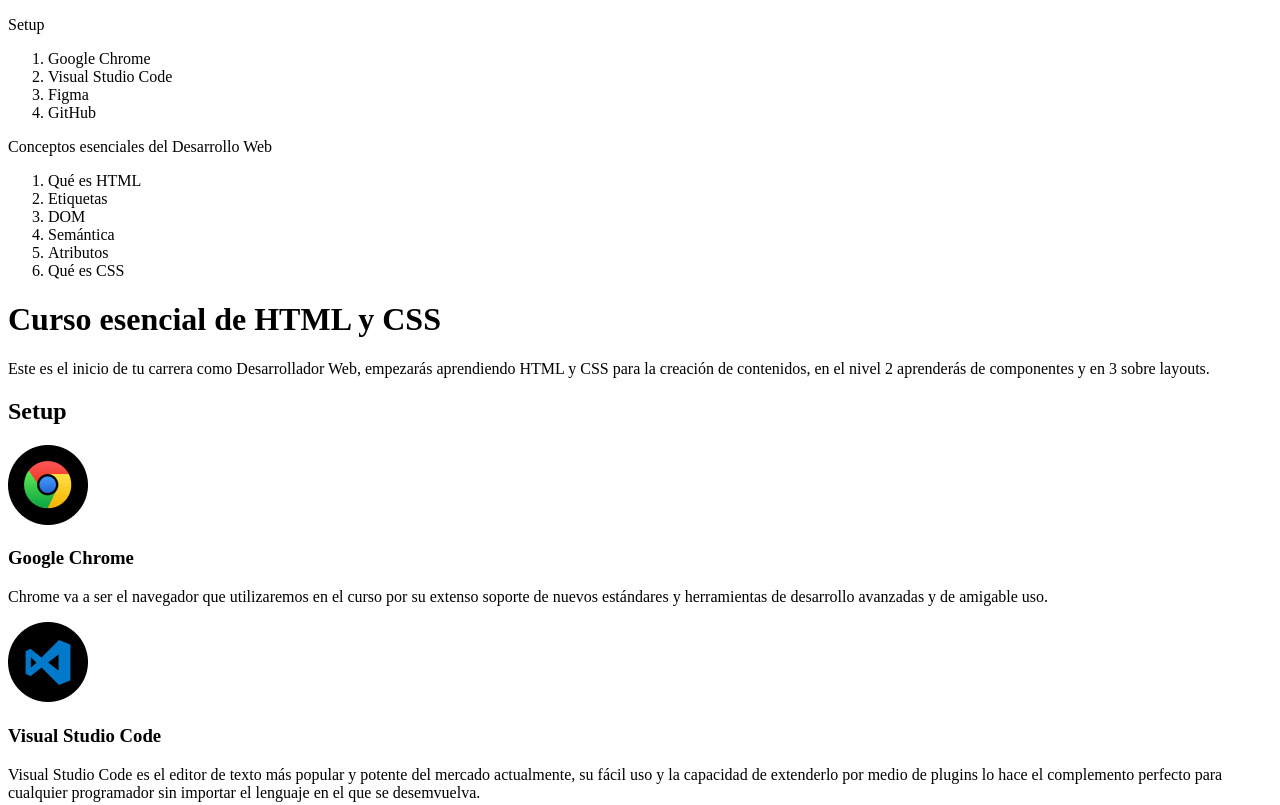
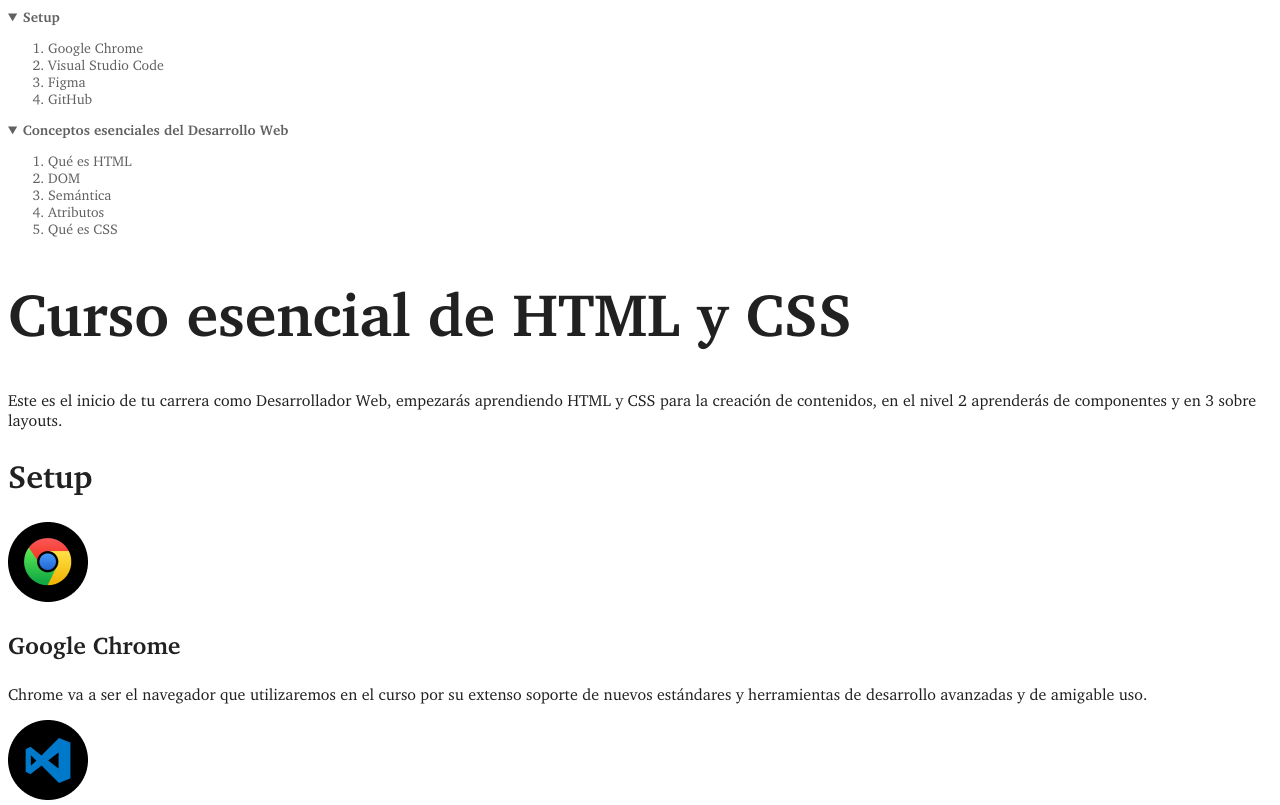
Before and after one commit to antoosor/curso-esencial-html-css, a plain HTML site: page index.html in a window 1280 px wide. Shown: the top 805 px of the page. Drawn offline with Linux system fonts and the light colour scheme.

Commit message:
Se agrega css y fuentes para descargar

```diff
--- a/index.html
+++ b/index.html
@@ -5,32 +5,41 @@
     <meta charset="UTF-8">
     <meta name="viewport" content="width=device-width, initial-scale=1.0">
     <title>El blog de Antonio</title>
+    <link rel="stylesheet" href="/styles.css">
 </head>
 
 <body>
+    <header>
+        <nav>
+            <details open>
+                <summary>
+                    Setup
+                </summary>
+                <ol>
+                    <li><a href="#google-chrome">Google Chrome</a></li>
+                    <li><a href="#vsc">Visual Studio Code</a></li>
+                    <li><a href="#figma">Figma</a></li>
+                    <li><a href="#github">GitHub</a></li>
+                </ol>
+            </details>
+            <details open>
+                <summary>
+                    Conceptos esenciales del Desarrollo Web
+                </summary>
+                <ol>
+                    <li><a href="#queeshtml">Qué es HTML</a></li>
+                    <li><a href="#dom">DOM</a></li>
+                    <li><a href="#semantica">Semántica</a></li>
+                    <li><a href="#atributos">Atributos</a> </li>
+                    <li><a href="#css">Qué es CSS</a> </li>
+                </ol>
+            </details>
 
-    <head>
-        <nav>
-            <p>Setup</p>
-            <ol>
-                <li>Google Chrome</li>
-                <li>Visual Studio Code</li>
-                <li>Figma</li>
-                <li>GitHub</li>
-            </ol>
-            <p>Conceptos esenciales del Desarrollo Web</p>
-            <ol>
-                <li>Qué es HTML</li>
-                <li>Etiquetas</li>
-                <li>DOM</li>
-                <li>Semántica</li>
-                <li>Atributos</li>
-                <li>Qué es CSS</li>
-            </ol>
+
         </nav>
 
 
-    </head>
+    </header>
     <h1>Curso esencial de HTML y CSS</h1>
     <p>Este es el inicio de tu carrera como Desarrollador Web, empezarás aprendiendo HTML y CSS para la creación de
         contenidos, en el nivel 2 aprenderás de componentes y en 3 sobre layouts.</p>
@@ -38,26 +47,26 @@
         Setup
     </h2>
     <img src="images/google-chrome.png" alt="Logo de Google Chrome" title="Logo de Google Chrome">
-    <h3>
+    <h3 id="google-chrome">
         Google Chrome
     </h3>
     <p>Chrome va a ser el navegador que utilizaremos en el curso por su extenso soporte de nuevos estándares y
         herramientas de desarrollo avanzadas y de amigable uso.</p>
     <img src="images/visual-studio-code.png" alt="logo de Visual Studio Code" title="logo de Visual Studio Code">
-    <h3>
+    <h3 id="vsc">
         Visual Studio Code
     </h3>
     <p>Visual Studio Code es el editor de texto más popular y potente del mercado actualmente, su fácil uso y la
         capacidad de extenderlo por medio de plugins lo hace el complemento perfecto para cualquier programador sin
         importar el lenguaje en el que se desemvuelva.</p>
     <img src="images/figma.png" alt="Logo de figma" title="Logo de figma">
-    <h3>
+    <h3 id="figma">
         Figma
     </h3>
     <p>Figma es una la herramienta más popular en la actualidad para entregar diseños a los desarrolladores para su
         implementación por su fácil uso porque puede ser usado directamente desde el navegador.</p>
     <img src="images/github.png" alt="logo de Git Hub" title="logo de Git Hub">
-    <h3>
+    <h3 id="github">
         GitHub
     </h3>
     <p>Así como en Facebook te encuentran tus amigos, en Github te encuentran otras programadoras y programadores de
@@ -65,31 +74,53 @@
         guardarlo de manera privada, Github será esencial para almacenar tu futuro portafolio.</p>
     <hr>
     <h2>Conceptos esenciales del Desarrollo Web</h2>
-    <h3>Qué es HTML</h3>
+    <h3 id="queeshtml">Qué es HTML</h3>
     <p>Hyper Text Markup Language o Lenguaje de marcas Hipertexto. Es el componente más básico de la web. Define el
         significado y la estructura del contenido.</p>
-    <h3>Etiquetas</h3>
+    <pre>
+&lt;!DOCTYPE html&gt;
+&lt;html lang=&quot;en&quot;&gt;
+&lt;head&gt;
+    &lt;meta charset=&quot;UTF-8&quot;&gt;
+    &lt;meta name=&quot;viewport&quot; content=&quot;width=device-width, initial-scale=1.0&quot;&gt;
+    &lt;title&gt;Document&lt;/title&gt;
+&lt;/head&gt;
+&lt;body&gt;
+
+&lt;/body&gt;
+&lt;/html&gt;
+    </pre>
+    <h3 id="etiquetas">Etiquetas</h3>
     <p>Las etiquetas HTML van a ayudarnos a brindar una estructura y semántica al contenido de nuestro website y cada
         una tiene características y usos diferentes aunque visualmente den un resultado similar.</p>
     <p>Muchas etiquetas son fácil de diferencias como los headings o las imágenes y otras diferentes como header,
         footer, section o div, aquí es donde la semántica será la respuesta y si sabemos un poco de inglés también
         podremos darnos una pequeña idea de su uso pero en este curso vamos a usar las más importantes y que serán parte
         de tu día a día como Software Developer.</p>
-    <h3>DOM</h3>
+    <h3 id="dom">DOM</h3>
     <p>El Document Object Model es una estructura de árbol que representará todos nuestros proyectos web como si un
         árbol genealógico fuera: padres, hijos, hermanos con niveles infinitos. cuando entendemos esta anidación podemos
         identificar dependencias, herencias en css y que tan complejo es nuestro proyecto.</p>
     <img src="images/dom.png" alt="Estructura de arbol que representará al document Object model" title="Dom">
-    <h3>Semántica</h3>
-        <p> La semántica le brinda sentido a cada elemento existen en un sitio web, algunos elementos será meramente decorativos y no deben significar nada pero otros serán títulos y deberán estar en diferente jerarquías o alguna secciones serán más relevantes que otras, esto ayudará a los motores de búsqueda como Google o Duck Duck Go a diferenciar tu contenido, categorizar y será la herramientas más valiosa para estar en los primeros resultados de búsqueda SEO. También ayudará a la accesibilidad de tu sitio web, para que personas con habilidades diferentes puedan entender cada contenido.</p>
-<h3>Atributos</h3>
-<p>Los atributos le dan características extra a las etiquetas para complementar información y son pre programadas por el navegador, algunos atributos funcionan en todas las etiquetas de la misma forma como ‘class’ pero otros atributos funcionan en solo alguna etiquetas como src</p>
-<h3>CSS</h3>
-<p>Hojas de Estilo en Cascada (del inglés Cascading Style Sheets) o CSS es el lenguaje de estilos utilizado para describir la presentación de documentos HTML</p>
+    <h3 id="semantica">Semántica</h3#>
+    <p> La semántica le brinda sentido a cada elemento existen en un sitio web, algunos elementos será meramente
+        decorativos y no deben significar nada pero otros serán títulos y deberán estar en diferente jerarquías o alguna
+        secciones serán más relevantes que otras, esto ayudará a los motores de búsqueda como Google o Duck Duck Go a
+        diferenciar tu contenido, categorizar y será la herramientas más valiosa para estar en los primeros resultados
+        de búsqueda SEO. También ayudará a la accesibilidad de tu sitio web, para que personas con habilidades
+        diferentes puedan entender cada contenido.</p>
+    <h3 id="atributos">Atributos</h3>
+    <p>Los atributos le dan características extra a las etiquetas para complementar información y son pre programadas
+        por el navegador, algunos atributos funcionan en todas las etiquetas de la misma forma como ‘class’ pero otros
+        atributos funcionan en solo alguna etiquetas como src</p>
+    <h3 id="css" >CSS</h3>
+    <p>Hojas de Estilo en Cascada (del inglés Cascading Style Sheets) o CSS es el lenguaje de estilos utilizado para
+        describir la presentación de documentos HTML</p>
     <img src="images/image-css.png" alt="">
     <h2>Modelo de caja</h2>
     <h3>El modelo de caja está compuesto por:</h3>
-<p>Chrome va a ser el navegador que utilizaremos en el curso por su extenso soporte de nuevos estándares y herramientas de desarrollo avanzadas y de amigable uso.</p>
+    <p>Chrome va a ser el navegador que utilizaremos en el curso por su extenso soporte de nuevos estándares y
+        herramientas de desarrollo avanzadas y de amigable uso.</p>
     <ol>
         <li>Tamaño del contenido / ancho y alto</li>
         <li>Padding / Relleno</li>
@@ -106,12 +137,19 @@
     <h3>Propiedades lógicas para el modelo de caja:</h3>
     <ul>
         <li>inline-size / block-size</li>
-    <li>margin-block | margin-inline | margin-block-start | margin-block-end | margin-inline-start | margin-inline-end</li>
-    <li>border-block | border-inline | border-block-start | border-block-end | border-inline-start | border-inline-end</li>
-    <li>padding-block | padding-inline | padding-block-start | padding-block-end | padding-inline-start | padding-inline-end</li>
+        <li>margin-block | margin-inline | margin-block-start | margin-block-end | margin-inline-start |
+            margin-inline-end</li>
+        <li>border-block | border-inline | border-block-start | border-block-end | border-inline-start |
+            border-inline-end</li>
+        <li>padding-block | padding-inline | padding-block-start | padding-block-end | padding-inline-start |
+            padding-inline-end</li>
     </ul>
     <h2>Modelo de caja</h2>
     <img src="images/photo-leo.png" alt="">
+    <p>
+        Para cualquier duda o comentario, escribeme a
+        <a href="mailto:a.osornio@outlook.com" target="_blank"> a.osornio@outlook.com</a>
+    </p>
 
 
 
--- /dev/null
+++ b/styles.css
@@ -0,0 +1,64 @@
+@font-face {
+    font-family: NombreFuente;
+    src: url(/fonts/fonts/charter-regular.otf);
+    font-style:normal;
+    font-weight: 400;
+}
+@font-face {
+    font-family: NombreFuente;
+    src: url(/fonts/fonts/charter-italic.otf);
+    font-style:italic;
+    font-weight: 400;
+}
+@font-face {
+    font-family: NombreFuente;
+    src: url(/fonts/fonts/charter-bold.otf);
+    font-style:normal;
+    font-weight: bold;
+}
+@font-face {
+    font-family: NombreFuente;
+    src: url(/fonts/fonts/charter-bold-italic.otf);
+    font-style:italic;
+    font-weight: bold;
+}
+
+:root{
+    font-size: 16px;
+    --gray30:#212121;
+    --gray20:#212429;
+    --gray10:#616161;
+
+}
+
+body{
+
+color: var(--gray30);
+font-family: NombreFuente;
+}
+a{
+color:var(--gray30)
+}
+header{
+    font-size: 14px;
+    color:var(--gray10);
+}
+header a {
+    color: var(--gray10);
+    text-decoration: none;
+}
+header a:hover{
+    color: var(--gray30);
+}
+nav details summary{
+    font-weight: bold;
+}
+h1{
+    font-size: 3.75em;
+}
+h2{
+    font-size: 2em;
+}
+h3{
+    font-size: 1.5em;
+}
```
Also changed, not shown: fonts/fonts/charter-bold-italic.otf (added), fonts/fonts/charter-bold.otf (added), fonts/fonts/charter-italic.otf (added), fonts/fonts/charter-regular.otf (added). Lines whose indentation alone changed are shown as unchanged.
